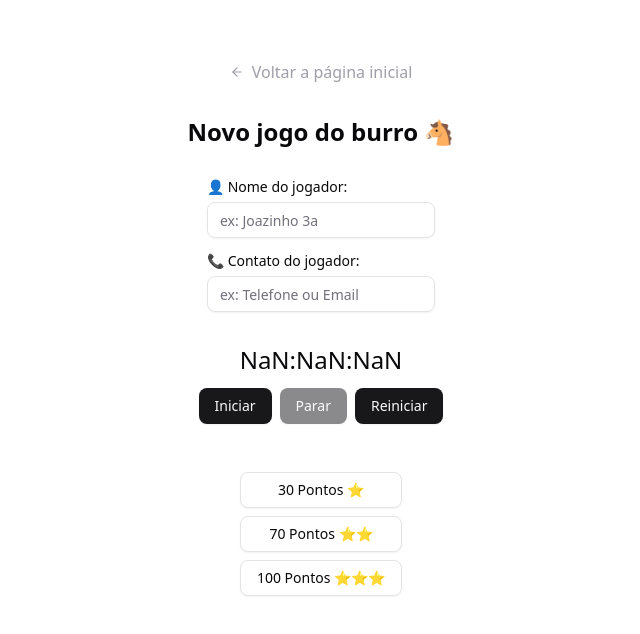
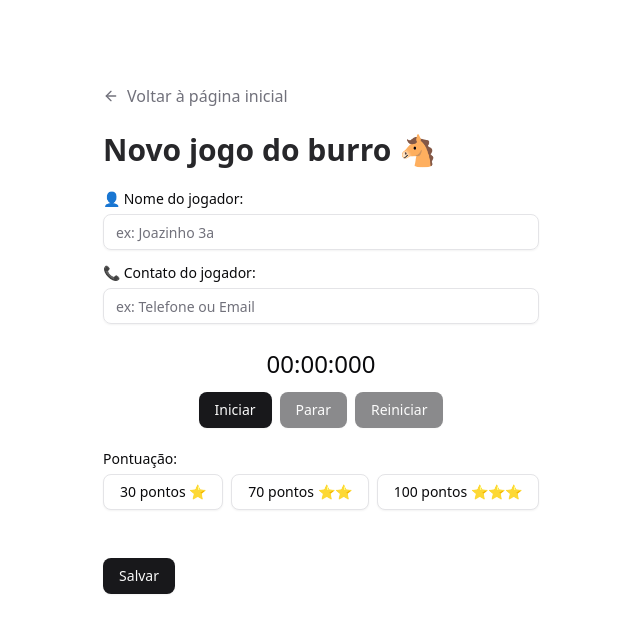
Before and after one commit to antonyharo/junino-app, a Next.js app: page /games/burro in a window 1280 px wide. Shown: the top 634 px of the page, without its empty margins (319-959 px from the left). Built offline with nearby package versions, Linux system fonts and the light colour scheme.

Commit message:
melhorias na interface

```diff
--- a/src/app/games/burro/page.js
+++ b/src/app/games/burro/page.js
@@ -1,55 +1,103 @@
-"use client"
+"use client";
 
-import { useState } from "react"
-import { Button } from "@/components/ui/button"
-import { Input } from "@/components/ui/input"
-import { Label } from "@/components/ui/label"
-import Link from "next/link"
-import Timer from "@/components/timer"
-
-import { ArrowLeft } from "lucide-react"
+import { useState } from "react";
+import { Button } from "@/components/ui/button";
+import { Input } from "@/components/ui/input";
+import { Label } from "@/components/ui/label";
+import Link from "next/link";
+import Timer from "@/components/timer";
+import { ArrowLeft } from "lucide-react";
+import { SaveGame } from "@/components/save-game";
 
 export default function Burro() {
-    const [selectedPoints, setSelectedPoints] = useState(null)
+    const [playerName, setPlayerName] = useState("");
+    const [playerContact, setPlayerContact] = useState("");
+    const [timeElapsed, setTimeElapsed] = useState(0); // em milissegundos
+    const [selectedPoints, setSelectedPoints] = useState(null);
 
     const pointOptions = [
-        { value: 30, label: "30 Pontos ⭐" },
-        { value: 70, label: "70 Pontos ⭐⭐" },
-        { value: 100, label: "100 Pontos ⭐⭐⭐" },
-    ]
+        { value: 30, label: "30 pontos ⭐" },
+        { value: 70, label: "70 pontos ⭐⭐" },
+        { value: 100, label: "100 pontos ⭐⭐⭐" },
+    ];
 
     return (
-        <>
-            <Link href={"/"} className="flex gap-2 items-center text-zinc-400 transition duration-200 hover:text-zinc-600"><ArrowLeft size={14} /> Voltar a página inicial</Link>
+        <div className="max-w-xl mx-auto px-4 py-6 space-y-6">
+            <Link
+                href="/"
+                className="flex gap-2 items-center text-zinc-500 hover:text-zinc-700 transition"
+            >
+                <ArrowLeft size={16} />
+                <span>Voltar à página inicial</span>
+            </Link>
 
-            <h1 className="text-2xl font-bold">Novo jogo do burro 🐴</h1>
+            <h1 className="text-3xl font-bold text-zinc-800">
+                Novo jogo do burro 🐴
+            </h1>
 
             <form className="grid gap-4">
                 <div className="grid gap-2">
-                    <Label>👤 Nome do jogador:</Label>
-                    <Input type="text" placeholder="ex: Joazinho 3a" />
+                    <Label htmlFor="playerName">👤 Nome do jogador:</Label>
+                    <Input
+                        id="playerName"
+                        type="text"
+                        placeholder="ex: Joazinho 3a"
+                        value={playerName}
+                        onChange={(e) => setPlayerName(e.target.value)}
+                    />
                 </div>
 
                 <div className="grid gap-2">
-                    <Label>📞 Contato do jogador:</Label>
-                    <Input type="text" placeholder="ex: Telefone ou Email" />
+                    <Label htmlFor="playerContact">
+                        📞 Contato do jogador:
+                    </Label>
+                    <Input
+                        id="playerContact"
+                        type="text"
+                        placeholder="ex: Telefone ou Email"
+                        value={playerContact}
+                        onChange={(e) => setPlayerContact(e.target.value)}
+                    />
                 </div>
             </form>
 
-            <Timer limitMs={30000} />
+            <div className="mt-4">
+                <Timer
+                    timeElapsed={timeElapsed}
+                    setTimeElapsed={setTimeElapsed}
+                />
+            </div>
 
-            <div className="grid gap-2 mt-4">
+            <div className="grid gap-2 mt-6">
+                <Label>Pontuação:</Label>
+                <div className="flex flex-wrap gap-2">
                     {pointOptions.map((option) => (
                         <Button
                             key={option.value}
-                        variant="outline"
+                            className={`${
+                                selectedPoints === option.value
+                                    ? "border-green-400"
+                                    : ""
+                            }`}
+                            variant={"outline"}
                             onClick={() => setSelectedPoints(option.value)}
-                        className={selectedPoints === option.value ? "border-green-500" : ""}
                         >
                             {option.label}
                         </Button>
                     ))}
                 </div>
-        </>
-    )
+            </div>
+
+            <div className="pt-6">
+                <SaveGame
+                    gameData={{
+                        selectedPoints,
+                        timeElapsed,
+                        playerName,
+                        playerContact,
+                    }}
+                />
+            </div>
+        </div>
+    );
 }
--- a/src/components/save-game.jsx
+++ b/src/components/save-game.jsx
@@ -9,6 +9,7 @@ import {
     DialogTitle,
     DialogTrigger,
 } from "@/components/ui/dialog";
+import { formatTime } from "@/lib/utils";
 
 export function SaveGame({ gameData }) {
     // selectedPoints,
@@ -54,7 +55,7 @@ export function SaveGame({ gameData }) {
                     </p>
                     <p>
                         <strong>⏱️ Tempo:</strong>{" "}
-                        {gameData.timeElapsed || (
+                        {formatTime(gameData.timeElapsed) || (
                             <span className="ml-1 text-zinc-500">
                                 Sem informações
                             </span>
--- a/src/components/timer.jsx
+++ b/src/components/timer.jsx
@@ -2,6 +2,8 @@
 
 import { useEffect, useRef, useState } from "react";
 import { Button } from "./ui/button";
+
+import { formatTime } from "@/lib/utils";
 
 const Timer = ({ limitMs, timeElapsed, setTimeElapsed }) => {
     const [isRunning, setIsRunning] = useState(false);
@@ -9,17 +11,6 @@ const Timer = ({ limitMs, timeElapsed, setTimeElapsed }) => {
     const requestRef = useRef(null);
     const startTimeRef = useRef(null);
     const previousTimeRef = useRef(0);
-
-    const formatTime = (ms) => {
-        const minutes = Math.floor(ms / 60000);
-        const seconds = Math.floor((ms % 60000) / 1000);
-        const milliseconds = Math.floor(ms % 1000);
-
-        return `${String(minutes).padStart(2, "0")}:${String(seconds).padStart(
-            2,
-            "0"
-        )}:${String(milliseconds).padStart(3, "0")}`;
-    };
 
     const animate = (timestamp) => {
         if (!startTimeRef.current) startTimeRef.current = timestamp;
--- a/src/lib/utils.js
+++ b/src/lib/utils.js
@@ -1,6 +1,17 @@
 import { clsx } from "clsx";
-import { twMerge } from "tailwind-merge"
+import { twMerge } from "tailwind-merge";
 
 export function cn(...inputs) {
-  return twMerge(clsx(inputs));
+    return twMerge(clsx(inputs));
 }
+
+export const formatTime = (ms) => {
+    const minutes = Math.floor(ms / 60000);
+    const seconds = Math.floor((ms % 60000) / 1000);
+    const milliseconds = Math.floor(ms % 1000);
+
+    return `${String(minutes).padStart(2, "0")}:${String(seconds).padStart(
+        2,
+        "0"
+    )}:${String(milliseconds).padStart(3, "0")}`;
+};
```
Lines whose indentation alone changed are shown as unchanged.
